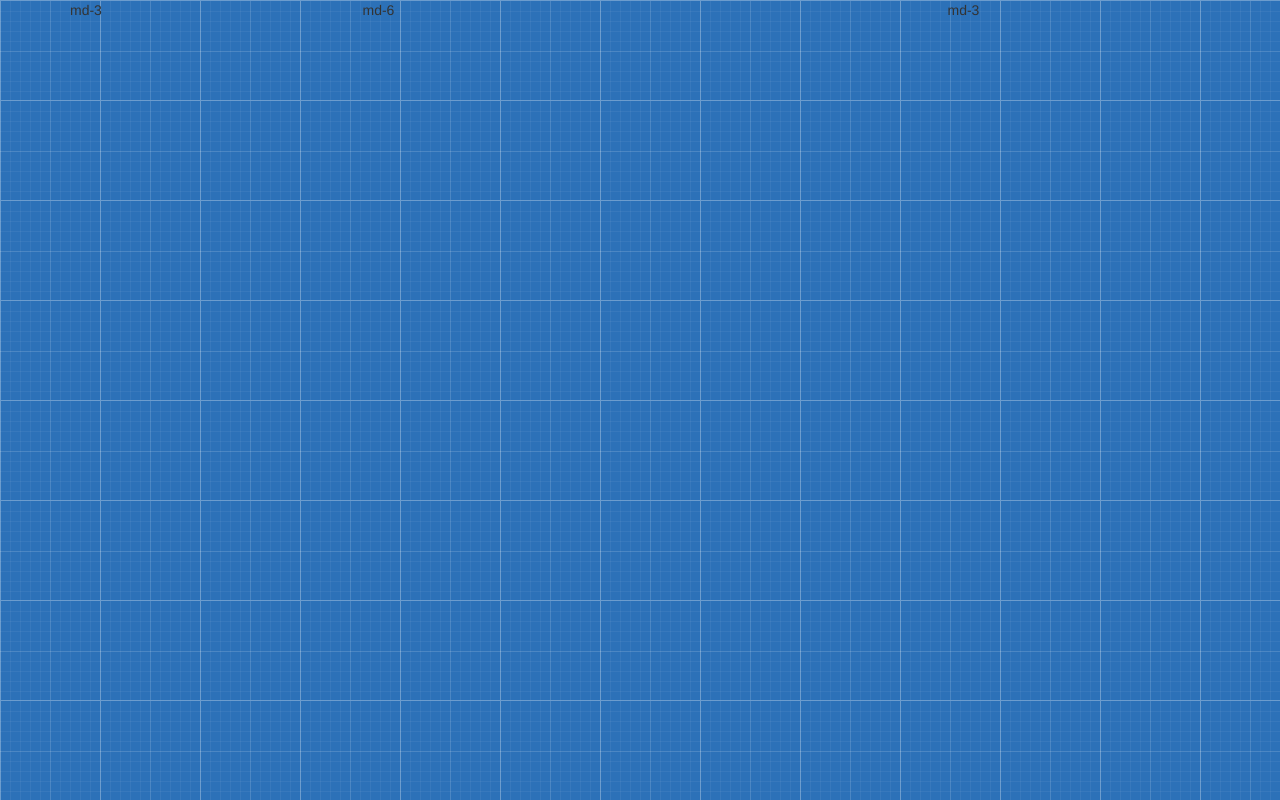
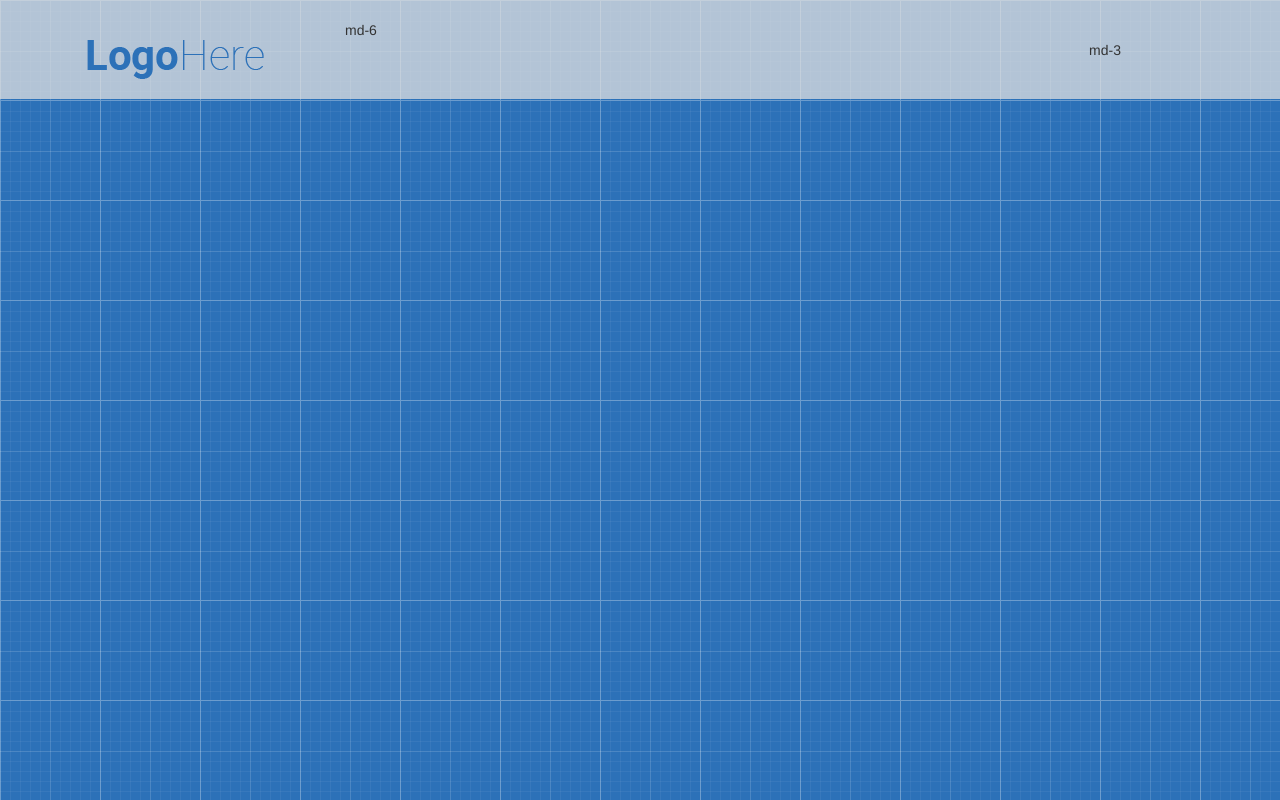
Before and after one commit to AlekzandrM/AlekzandrM.github.io, a plain HTML site: page index.html in a window 1280 px wide. Drawn offline with nearby package versions, Linux system fonts and the light colour scheme.

Commit message:
Add logo (html,css)

```diff
--- a/index.html
+++ b/index.html
@@ -14,7 +14,9 @@
 	<header class="header">
 		<div class="container-fluid">
 			<div class="row">
-				<div class="col-xs-12 col-md-3">md-3</div>
+				<div class="col-xs-12 col-md-3">
+					<a href="#"><img src="logo.png" alt="logo"></a>
+				</div>
 				<div class="col-xs-12 col-md-6">md-6</div>
 				<div class="col-xs-12 col-md-3">md-3</div>
 			</div>
--- a/style.css
+++ b/style.css
@@ -5,6 +5,10 @@ body{
 	background-image: url(patt.png);
 }
 header.header{
+	background: rgba(225,225,225,0.75);
+	padding: 20px;
+}
+.container{
 	width: 1170px;
 	margin: 0 auto;
 }
@@ -13,3 +17,7 @@ header.header{
 	display: block;
 	clear: both;
 }
+.col-md-3{
+	text-align: center;
+	margin-top: 20px;
+}
```
